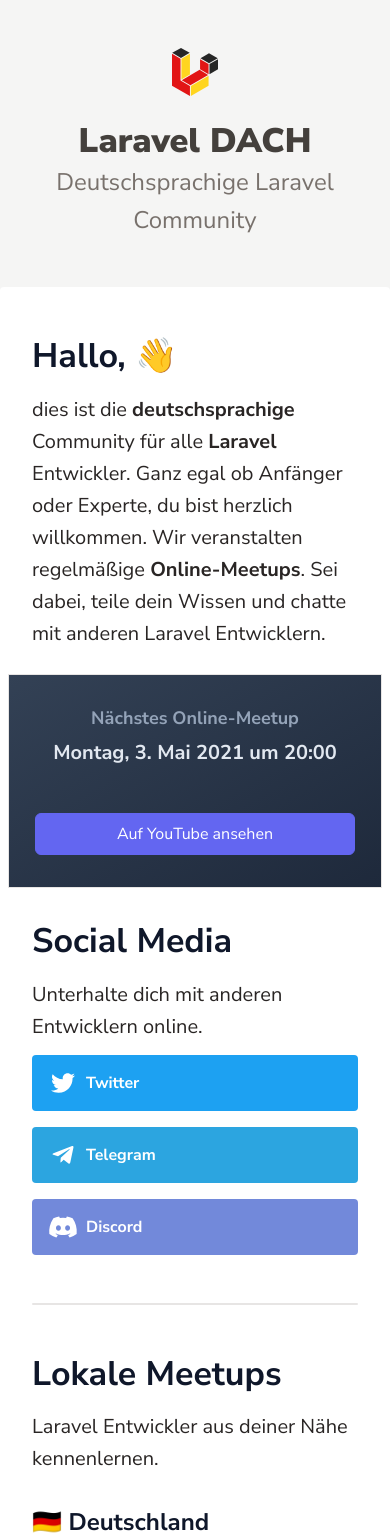
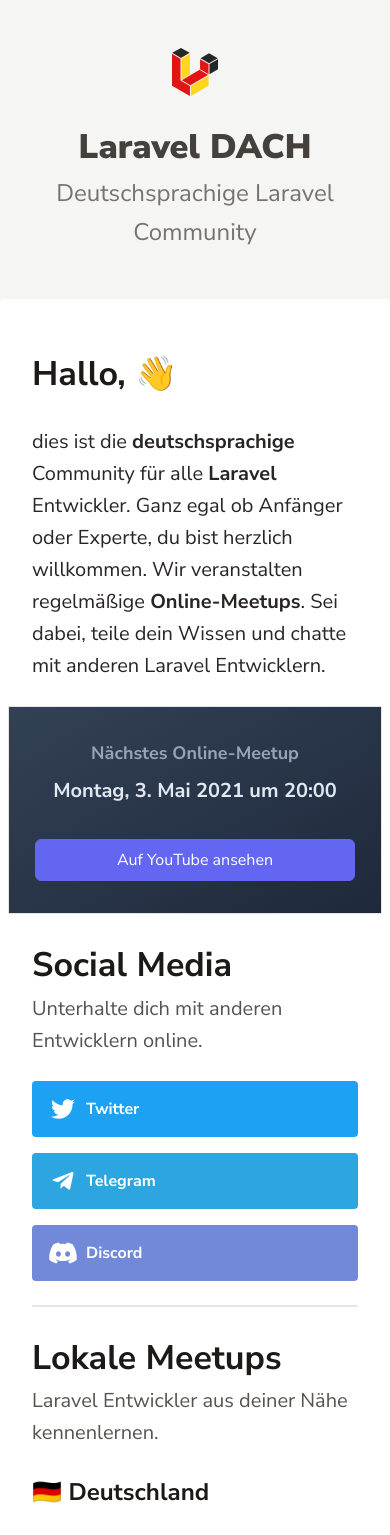
Before and after one commit to marvinrabe/laravelde, a Next.js app: page / in a window 390 px wide. Shown: the top 1535 px of the page. Built offline with nearby package versions, Linux system fonts and the light colour scheme.

Commit message:
refactor: remove sass compiler.

```diff
--- a/components/MeetupSection.tsx
+++ b/components/MeetupSection.tsx
@@ -12,7 +12,7 @@
 export default function MeetupSection(props: MeetupSectionProps) {
     return (
         <>
-            <h3 className="text-2xl">{props.title}</h3>
+            <h3 className="text-2xl my-6">{props.title}</h3>
 
             <div className="grid grid-cols-1 sm:grid-cols-2 md:grid-cols-3 gap-4">
                 {props.meetups.map((meetup, index) => (
--- a/components/NewsletterForm.tsx
+++ b/components/NewsletterForm.tsx
@@ -1,32 +1,37 @@
 export default function NewsletterForm() {
     return (
         <div className="flex justify-center lg:-mx-12 my-8 p-6 md:px-5 bg-gray-200 border text-sm md:rounded">
-            <div id="mc_embed_signup">
+            <div className="w-full md:w-2/3">
                 <form
                     action="https://laravelphp.us7.list-manage.com/subscribe/post?u=f5c28c2a720916e1b2e30fdd8&amp;id=78f7ed34f4"
-                    method="post" id="mc-embedded-subscribe-form" name="mc-embedded-subscribe-form" className="validate"
-                    target="_blank" noValidate>
-                    <div id="mc_embed_signup_scroll">
-                        <h2 className="block mb-3 text-2xl text-center">Werde Teil der Laravel Community</h2>
-                        <p className="mt-0 text-center">Erhalte Neuigkeiten zu Laravel und Einladungen zu
-                            Veranstaltungen.</p>
+                    method="post" name="mc-embedded-subscribe-form" target="_blank" noValidate>
+                    <h2 className="block mb-3 text-2xl text-center">
+                        Werde Teil der Laravel Community
+                    </h2>
+                    <p className="mt-0 text-center">
+                        Erhalte Neuigkeiten zu Laravel und Einladungen zu Veranstaltungen.
+                    </p>
                     <div style={{position: "absolute", left: "-5000px"}} aria-hidden="true">
                         <input type="text" name="b_f5c28c2a720916e1b2e30fdd8_78f7ed34f4" tabIndex={-1}/>
                     </div>
                     <div className="flex mb-4">
                         <div className="mc-field-group flex-1">
                             <label htmlFor="mce-EMAIL" className="sr-only">E-Mail Adresse</label>
-                                <input type="email" name="EMAIL" className="required email" id="mce-EMAIL"
-                                       placeholder="E-Mail Adresse"/>
+                            <input
+                                type="email"
+                                name="EMAIL"
+                                className="float-left leading-normal outline-none px-4 py-2 rounded w-full"
+                                id="mce-EMAIL"
+                                placeholder="E-Mail Adresse"
+                            />
                         </div>
-                            <button type="submit" name="subscribe" id="mc-embedded-subscribe" className="button">
+                        <button type="submit" name="subscribe" className="button">
                             Anmelden
                         </button>
                     </div>
                     <p className="m-0 text-xs text-center text-gray-600">
                         Maximal eine E-Mail pro Monat.
                     </p>
-                    </div>
                 </form>
             </div>
         </div>
--- a/package.json
+++ b/package.json
@@ -10,8 +10,7 @@
         "@fortawesome/react-fontawesome": "^0.1.14",
         "next": "^10.0.0",
         "react": "17.0.1",
-        "react-dom": "17.0.1",
-        "sass": "^1.32.9"
+        "react-dom": "17.0.1"
     },
     "devDependencies": {
         "@types/react": "^17.0.3",
--- a/pages/_app.js
+++ b/pages/_app.js
@@ -1,4 +1,4 @@
-import '../styles/main.scss'
+import '../styles/global.css'
 
 export default function MyApp({ Component, pageProps }) {
   return <Component {...pageProps} />
--- a/pages/index.js
+++ b/pages/index.js
@@ -21,7 +21,7 @@
       <div className="container max-w-4xl mx-auto">
         <main className="flex-auto w-full" role="main">
           <div className="rounded bg-white px-8 py-12">
-            <h2 className="text-4xl">Hallo, 👋</h2>
+            <h2 className="text-4xl mb-6">Hallo, 👋</h2>
             <p className="text-xl">
               dies ist die{' '}<strong>deutschsprachige</strong>{' '}Community für alle{' '}<strong>Laravel</strong>
               {' '}Entwickler. Ganz egal ob Anfänger oder Experte, du bist herzlich willkommen. Wir veranstalten
@@ -61,8 +61,8 @@
               </div>
             </div>
 
-            <h2 className="text-4xl">Social Media</h2>
-            <p className="text-xl">Unterhalte dich mit anderen Entwicklern online.</p>
+            <h2 className="text-4xl mt-6">Social Media</h2>
+            <p className="text-xl text-gray-600 mb-6">Unterhalte dich mit anderen Entwicklern online.</p>
 
             <div className="grid grid-cols-1 sm:grid-cols-2 md:grid-cols-3 gap-4">
               {socialLinks.map((platform, index) => (
@@ -77,10 +77,10 @@
               ))}
             </div>
 
-            <hr/>
+            <hr className="border-b border-gray-200 my-6 md:my-12 rounded-full"/>
 
-            <h2 className="text-4xl">Lokale Meetups</h2>
-            <p className="text-xl">Laravel Entwickler aus deiner Nähe kennenlernen.</p>
+            <h2 className="text-4xl mt-6">Lokale Meetups</h2>
+            <p className="text-xl text-gray-600 mb-6">Laravel Entwickler aus deiner Nähe kennenlernen.</p>
 
             <MeetupSection title="🇩🇪 Deutschland" meetups={meetupsGermany}/>
             <MeetupSection title="🇦🇹 Österreich" meetups={meetupsAustria}/>
--- a/styles/_base.scss
+++ /dev/null
@@ -1,134 +0,0 @@
-a {
-  @apply font-semibold;
-  @apply no-underline;
-  @apply text-indigo-600;
-}
-
-a:hover {
-  @apply text-indigo-800;
-}
-
-blockquote {
-  @apply border-blue-400;
-  @apply border-l-4;
-  @apply font-normal;
-  @apply italic;
-  @apply my-8;
-  @apply pl-6;
-  @apply text-gray-800;
-  @apply text-lg;
-}
-
-code {
-  @apply bg-gray-300;
-  @apply px-2;
-  @apply py-px;
-  @apply rounded;
-  @apply text-sm;
-}
-
-h1,
-h2,
-h3,
-h4,
-h5,
-h6 {
-  @apply leading-tight;
-  @apply mb-4;
-  @apply mt-8;
-  @apply text-blueGray-900;
-
-  &:first-child {
-    @apply mt-0;
-  }
-}
-
-h1 {
-  @apply font-extrabold;
-  @apply text-5xl;
-}
-
-h2 {
-  @apply font-bold;
-  @apply text-4xl;
-}
-
-h3 {
-  @apply font-bold;
-  @apply text-3xl;
-}
-
-h4 {
-  @apply font-normal;
-  @apply text-2xl;
-}
-
-h5 {
-  @apply font-normal;
-  @apply text-xl;
-}
-
-h6 {
-  @apply font-light;
-  @apply text-lg;
-}
-
-hr {
-  @apply border-b;
-  @apply border-gray-200;
-  @apply my-12;
-  @apply rounded-full;
-}
-
-li ul,
-li ol {
-  @apply my-0;
-  @apply ml-8;
-}
-
-ol,
-ul {
-  @apply my-4;
-}
-
-ol {
-  @apply list-decimal;
-}
-
-ul {
-  @apply list-disc;
-}
-
-p {
-  @apply my-3;
-
-  @screen md {
-    @apply my-6;
-  }
-}
-
-::selection {
-  @apply bg-indigo-500;
-  @apply text-white;
-}
-
-.button, button, input[type="submit"] {
-  @apply block;
-  @apply px-4;
-  @apply py-2;
-  @apply border;
-  @apply border-indigo-500;
-  @apply text-base;
-  @apply leading-6;
-  @apply font-medium;
-  @apply rounded-md;
-  @apply text-white;
-  @apply bg-indigo-500;
-  @apply hover:bg-indigo-600;
-  @apply hover:text-white;
-  @apply focus:outline-none;
-  @apply focus:ring-indigo-600;
-  @apply md:py-3;
-  @apply md:text-lg;
-  @apply md:px-6;
-}
--- a/styles/_mailchimp.scss
+++ /dev/null
@@ -1,37 +0,0 @@
-#mc_embed_signup {
-  @apply w-full;
-
-  @screen md {
-    @apply w-2/3;
-  }
-}
-
-.mc-field-group input {
-  @apply bg-white;
-  @apply float-left;
-  @apply leading-normal;
-  @apply outline-none;
-  @apply px-4;
-  @apply py-2;
-  @apply rounded;
-  @apply w-full;
-}
-
-#mc-embedded-subscribe {
-  @apply bg-blue-500;
-  @apply cursor-pointer;
-  @apply leading-normal;
-  @apply px-4;
-  @apply py-2;
-  @apply ml-2;
-  @apply rounded;
-  @apply text-white;
-
-  @screen md {
-    @apply px-8;
-  }
-}
-
-#mc-embedded-subscribe:hover {
-  @apply bg-blue-600;
-}
--- /dev/null
+++ b/styles/global.css
@@ -0,0 +1,54 @@
+@tailwind base;
+@tailwind components;
+@tailwind utilities;
+
+@layer base {
+  ::selection {
+    @apply bg-indigo-500;
+    @apply text-white;
+  }
+
+  h1,
+  h2,
+  h3,
+  h4,
+  h5,
+  h6 {
+    @apply font-bold;
+    @apply text-gray-900;
+  }
+
+  a {
+    @apply font-semibold;
+    @apply no-underline;
+    @apply text-indigo-600;
+  }
+
+  a:hover {
+    @apply text-indigo-800;
+  }
+}
+
+
+@layer components {
+  .button {
+    @apply block;
+    @apply px-4;
+    @apply py-2;
+    @apply border;
+    @apply border-indigo-500;
+    @apply text-base;
+    @apply leading-6;
+    @apply font-medium;
+    @apply rounded-md;
+    @apply text-white;
+    @apply bg-indigo-500;
+    @apply hover:bg-indigo-600;
+    @apply hover:text-white;
+    @apply focus:outline-none;
+    @apply focus:ring-indigo-600;
+    @apply md:py-3;
+    @apply md:text-lg;
+    @apply md:px-6;
+  }
+}
--- a/styles/main.scss
+++ /dev/null
@@ -1,7 +0,0 @@
-@tailwind base;
-@tailwind components;
-
-@import 'styles/base';
-@import 'styles/mailchimp';
-
-@tailwind utilities;
```
Lines whose indentation alone changed are shown as unchanged.
